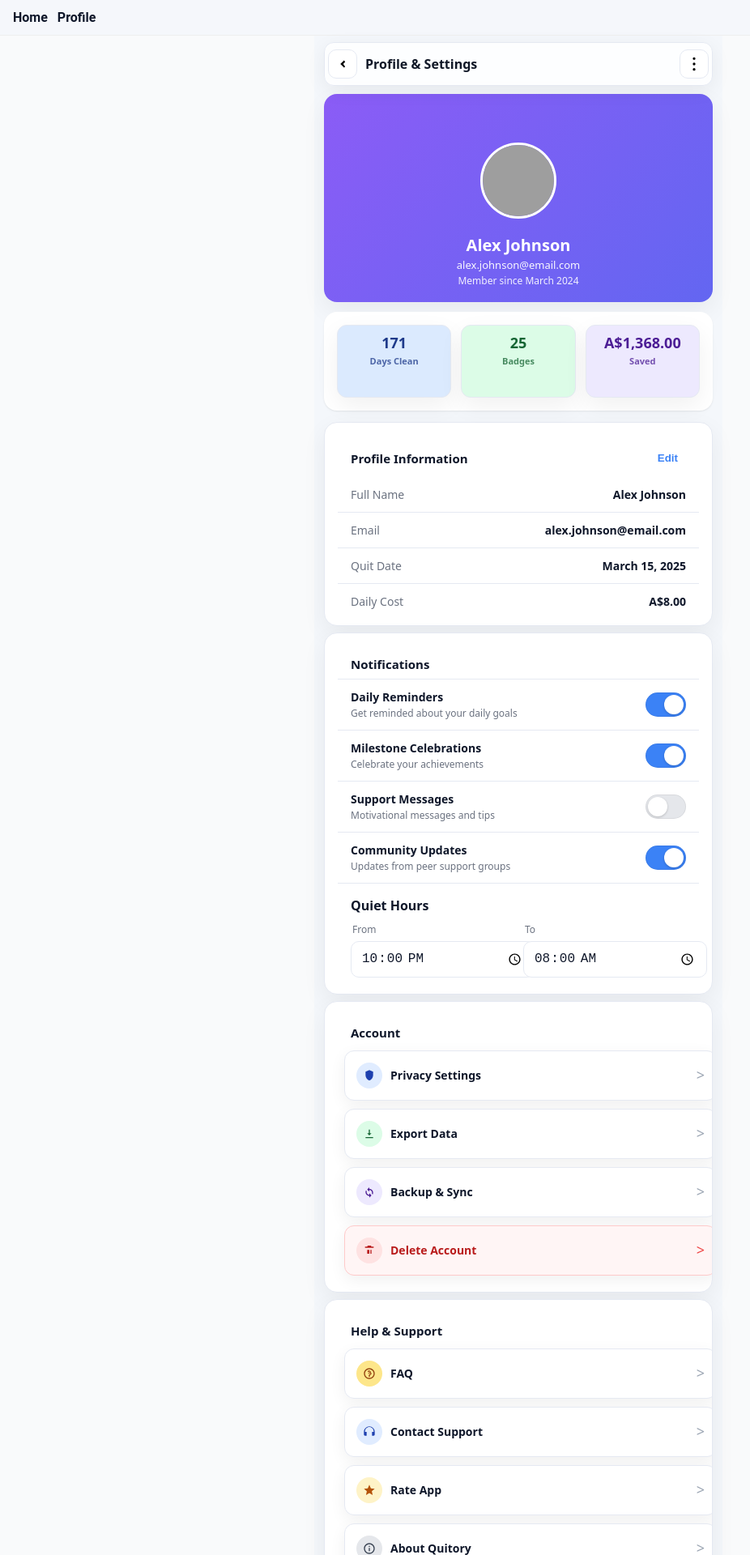
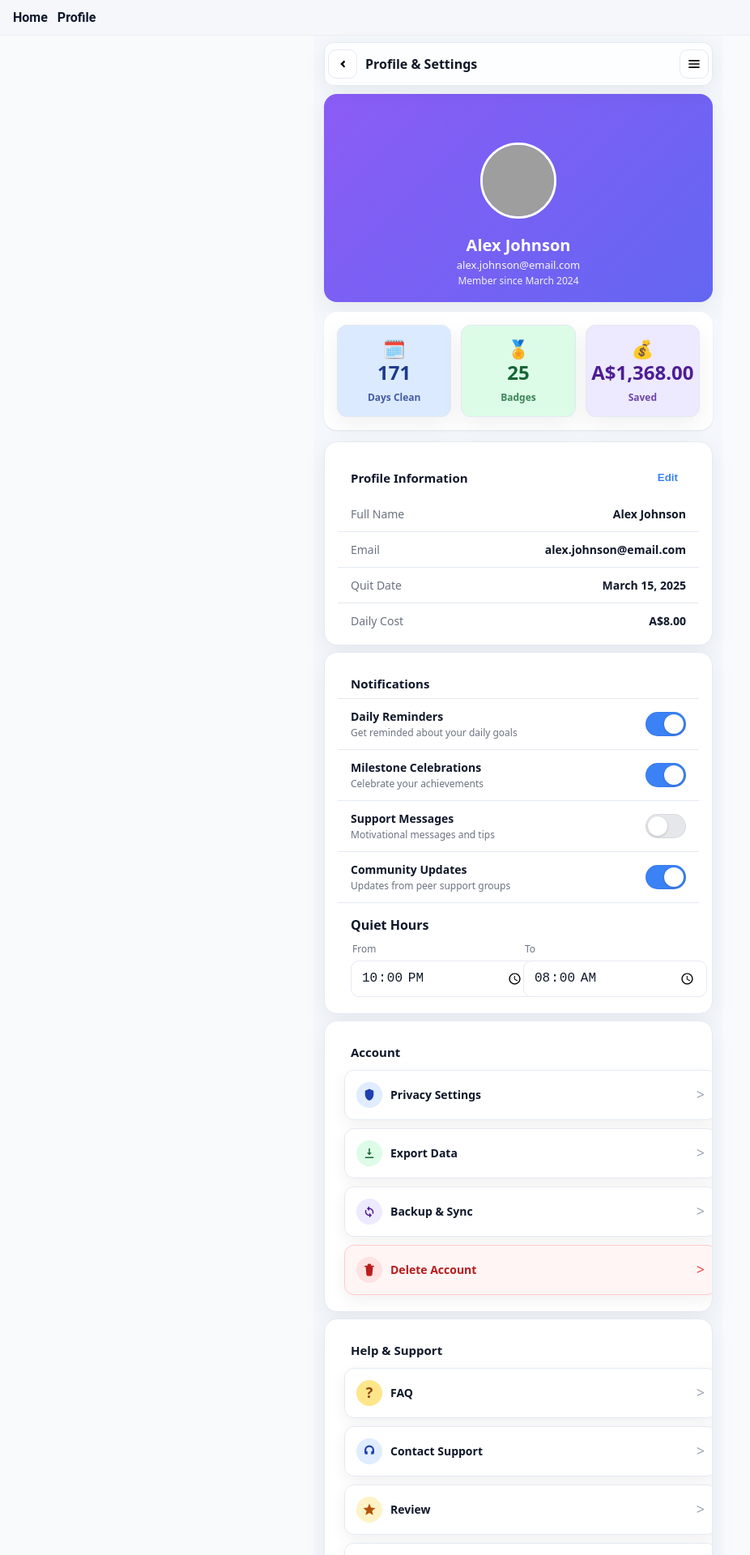
Before and after one commit to MinhQuan-Tran/FIT5120-Main-Frontend, a Vue app in the folder quitory/: page /profile in a window 1280 px wide. Shown: the top 1920 px of the page at 81% size, without its empty margins (0-926 px from the left). Built offline with nearby package versions, Linux system fonts and the light colour scheme; grey boxes are pictures that could not be loaded; the HTML template or start-up script is replaced by a standard one.

Commit message:
Staged commit

```diff
--- a/quitory/src/views/ProfileView.vue
+++ b/quitory/src/views/ProfileView.vue
@@ -20,9 +20,9 @@
           aria-label="Open menu"
           @click="toggleMenu"
         >
-          <!-- kebab (three dots) -->
+          <!-- three lines (hamburger) -->
           <svg viewBox="0 0 24 24" width="20" height="20" aria-hidden="true">
-            <path fill="currentColor" d="M12 6a2 2 0 110-4 2 2 0 010 4zm0 8a2 2 0 110-4 2 2 0 010 4zm0 8a2 2 0 110-4 2 2 0 010 4z"/>
+            <path fill="currentColor" d="M4 6h16v2H4zM4 11h16v2H4zM4 16h16v2H4z"/>
           </svg>
         </button>
 
@@ -32,9 +32,11 @@
           role="menu"
           @keydown.escape.stop.prevent="closeMenu"
         >
-          <li role="menuitem" tabindex="0" @click="onEditFromMenu" @keydown.enter="onEditFromMenu"> {{ editing ? 'Save' : 'Edit Profile' }} </li>
-          <li role="menuitem" tabindex="0" @click="onPrivacy" @keydown.enter="onPrivacy"> Privacy Settings </li>
-          <li role="menuitem" tabindex="0" @click="onAbout" @keydown.enter="onAbout"> About Quitory </li>
+          <li role="menuitem" tabindex="0" @click="onEditFromMenu" @keydown.enter="onEditFromMenu">
+            {{ editing ? 'Save' : 'Edit Profile' }}
+          </li>
+          <li role="menuitem" tabindex="0" @click="onPrivacy" @keydown.enter="onPrivacy">Privacy Settings</li>
+          <li role="menuitem" tabindex="0" @click="onAbout" @keydown.enter="onAbout">About Quitory</li>
         </ul>
       </div>
     </header>
@@ -50,14 +52,17 @@
     <!-- Stats Chips -->
     <section class="chips" aria-label="Progress stats">
       <div class="chip chip-blue" role="status" aria-live="polite">
+        <div class="chip-emoji" aria-hidden="true">&#128467&#65039</div>
         <div class="chip-value">{{ stats.daysClean }}</div>
         <div class="chip-label">Days Clean</div>
       </div>
       <div class="chip chip-green" role="status" aria-live="polite">
+        <div class="chip-emoji" aria-hidden="true">&#127941</div>
         <div class="chip-value">{{ stats.badges }}</div>
         <div class="chip-label">Badges</div>
       </div>
       <div class="chip chip-purple" role="status" aria-live="polite">
+        <div class="chip-emoji" aria-hidden="true">&#128176</div>
         <div class="chip-value">{{ currency(stats.saved) }}</div>
         <div class="chip-label">Saved</div>
       </div>
@@ -202,7 +207,7 @@
           <span class="left">
             <span class="icon-pill icon-blue" aria-hidden="true">
               <!-- shield -->
-              <svg viewBox="0 0 24 24" width="16" height="16" aria-hidden="true">
+              <svg viewBox="0 0 24 24" aria-hidden="true">
                 <path fill="currentColor" d="M12 2l7 3v6c0 5-3.4 9.4-7 10-3.6-.6-7-5-7-10V5l7-3z"/>
               </svg>
             </span>
@@ -215,7 +220,7 @@
           <span class="left">
             <span class="icon-pill icon-green" aria-hidden="true">
               <!-- download -->
-              <svg viewBox="0 0 24 24" width="16" height="16" aria-hidden="true">
+              <svg viewBox="0 0 24 24" aria-hidden="true">
                 <path fill="currentColor" d="M5 20h14v-2H5v2zM11 4h2v7h3l-4 4-4-4h3V4z"/>
               </svg>
             </span>
@@ -228,7 +233,7 @@
           <span class="left">
             <span class="icon-pill icon-purple" aria-hidden="true">
               <!-- sync -->
-              <svg viewBox="0 0 24 24" width="16" height="16" aria-hidden="true">
+              <svg viewBox="0 0 24 24" aria-hidden="true">
                 <path fill="currentColor" d="M12 6V3L8 7l4 4V8c2.8 0 5 2.2 5 5 0 .7-.1 1.3-.4 1.9l1.8 1.1C18.8 15 19 14 19 13c0-3.9-3.1-7-7-7zm-5 6c0-.7.1-1.3.4-1.9L5.6 9C5.2 10 5 11 5 12c0 3.9 3.1 7 7 7v3l4-4-4-4v3c-2.8 0-5-2.2-5-5z"/>
               </svg>
             </span>
@@ -240,9 +245,9 @@
         <li class="list-item danger-tile" role="button" tabindex="0" @click="onDelete" @keydown.enter="onDelete" @keydown.space.prevent="onDelete">
           <span class="left">
             <span class="icon-pill icon-red" aria-hidden="true">
-              <!-- trash -->
-              <svg viewBox="0 0 24 24" width="16" height="16" aria-hidden="true">
-                <path fill="currentColor" d="M9 3h6l1 2h4v2H4V5h4l1-2zm1 8h2v7h-2v-7zm4 0h2v7h-2v-7zM8 11h2v7H8v-7z"/>
+              <!-- trash solid, centered -->
+              <svg viewBox="0 0 24 24" aria-hidden="true">
+                <path fill="currentColor" d="M9 3.75A1.75 1.75 0 0 1 10.75 2h2.5A1.75 1.75 0 0 1 15 3.75V5h4a1 1 0 1 1 0 2h-1.06l-1.1 12.08A2.75 2.75 0 0 1 14.11 22H9.89a2.75 2.75 0 0 1-2.73-2.92L6.06 7H5a1 1 0 1 1 0-2h4V3.75Zm2 .25h2v1h-2V4Zm-3.92 3h9.84l-1.04 11.48a.75.75 0 0 1-.74.68H9.89a.75.75 0 0 1-.74-.68L7.08 7Z"/>
               </svg>
             </span>
             <span class="title">Delete Account</span>
@@ -259,13 +264,11 @@
       </header>
 
       <ul class="list">
+        <!-- FAQ (force "?" glyph so it renders properly) -->
         <li class="list-item" role="button" tabindex="0" @click="onFAQ" @keydown.enter="onFAQ" @keydown.space.prevent="onFAQ">
           <span class="left">
             <span class="icon-pill icon-orange" aria-hidden="true">
-              <!-- Question mark -->
-              <svg viewBox="0 0 24 24" width="16" height="16" aria-hidden="true">
-                <path fill="currentColor" d="M11 18h2v-2h-2v2zm1-16C6.5 2 2 6.5 2 12s4.5 10 10 10 10-4.5 10-10S17.5 2 12 2zm0 18c-4.4 0-8-3.6-8-8s3.6-8 8-8 8 3.6 8 8-3.6 8-8 8zm-1-4h2v-2h-2v2zm1-10c-1.7 0-3 1.3-3 3h2c0-.6.4-1 1-1s1 .4 1 1-.4 1-1 1c-1.1 0-2 .9-2 2h2c0-.6.4-1 1-1s1 .4 1 1-.4 1-1 1h-1v2h2v-1c1.1 0 2-.9 2-2s-.9-2-2-2c.6 0 1-.4 1-1s-.4-1-1-1z"/>
-              </svg>
+              <span class="glyph">?</span>
             </span>
             <span class="title">FAQ</span>
           </span>
@@ -275,9 +278,9 @@
         <li class="list-item" role="button" tabindex="0" @click="onContactSupport" @keydown.enter="onContactSupport" @keydown.space.prevent="onContactSupport">
           <span class="left">
             <span class="icon-pill icon-blue" aria-hidden="true">
-              <!-- Support icon -->
-              <svg viewBox="0 0 24 24" width="16" height="16" aria-hidden="true">
-                <path fill="currentColor" d="M12 2C6.5 2 2 6.5 2 12v5c0 1.1.9 2 2 2h3v-7H4v-1c0-4.4 3.6-8 8-8s8 3.6 8 8v1h-3v7h3c1.1 0 2-.9 2-2v-5c0-5.5-4.5-10-10-10z"/>
+              <!-- headset/support -->
+              <svg viewBox="0 0 24 24" aria-hidden="true">
+                <path fill="currentColor" d="M12 2a8 8 0 0 0-8 8v4a3 3 0 0 0 3 3h2v-5H7V10a5 5 0 0 1 10 0v2h-2v5h2a3 3 0 0 0 3-3v-4a8 8 0 0 0-8-8Z"/>
               </svg>
             </span>
             <span class="title">Contact Support</span>
@@ -288,12 +291,12 @@
         <li class="list-item" role="button" tabindex="0" @click="onRateApp" @keydown.enter="onRateApp" @keydown.space.prevent="onRateApp">
           <span class="left">
             <span class="icon-pill icon-gold" aria-hidden="true">
-              <!-- Star icon -->
-              <svg viewBox="0 0 24 24" width="16" height="16" aria-hidden="true">
-                <path fill="currentColor" d="M12 17.3l6.2 3.7-1.6-7 5.4-4.7-7.1-.6L12 2 9.1 8.7l-7.1.6 5.4 4.7-1.6 7z"/>
+              <!-- star -->
+              <svg viewBox="0 0 24 24" aria-hidden="true">
+                <path fill="currentColor" d="m12 17.3 6.2 3.7-1.6-7 5.4-4.7-7.1-.6L12 2 9.1 8.7l-7.1.6 5.4 4.7-1.6 7z"/>
               </svg>
             </span>
-            <span class="title">Rate App</span>
+            <span class="title">Review</span>
           </span>
           <span class="chevron" aria-hidden="true"></span>
         </li>
@@ -301,9 +304,9 @@
         <li class="list-item" role="button" tabindex="0" @click="onAbout" @keydown.enter="onAbout" @keydown.space.prevent="onAbout">
           <span class="left">
             <span class="icon-pill icon-grey" aria-hidden="true">
-              <!-- Info icon -->
-              <svg viewBox="0 0 24 24" width="16" height="16" aria-hidden="true">
-                <path fill="currentColor" d="M11 17h2v-6h-2v6zm0-8h2V7h-2v2zm1-7C6.5 2 2 6.5 2 12s4.5 10 10 10 10-4.5 10-10S17.5 2 12 2zm0 18c-4.4 0-8-3.6-8-8s3.6-8 8-8 8 3.6 8 8-3.6 8-8 8z"/>
+              <!-- info -->
+              <svg viewBox="0 0 24 24" aria-hidden="true">
+                <path fill="currentColor" d="M12 2a10 10 0 1 0 .001 20.001A10 10 0 0 0 12 2Zm1 15h-2v-6h2v6Zm0-8h-2V7h2v2Z"/>
               </svg>
             </span>
             <span class="title">About Quitory</span>
@@ -316,8 +319,6 @@
 </template>
 
 <script lang="ts">
-import { onMounted, onBeforeUnmount } from "vue";
-
 export default {
   name: "ProfileView",
   data() {
@@ -352,7 +353,8 @@ export default {
       menuOpen: false as boolean,
 
       // Platform polish
-      prefersReducedMotion: window.matchMedia?.("(prefers-reduced-motion: reduce)").matches ?? false,
+      prefersReducedMotion:
+        window.matchMedia?.("(prefers-reduced-motion: reduce)").matches ?? false,
       midnightTimer: 0 as any,
     };
   },
@@ -365,7 +367,6 @@ export default {
     } catch {}
   },
   mounted() {
-    // Click outside to close menu
     document.addEventListener("click", this.onDocClick, { capture: true });
   },
   beforeUnmount() {
@@ -417,16 +418,18 @@ export default {
 
     // App bar actions
     onBack() {
-      // If router present:
-      // this.$router?.back?.();
       history.length > 1 ? history.back() : (window.location.href = "/");
     },
     toggleMenu(e: MouseEvent) {
       e.stopPropagation();
       this.menuOpen = !this.menuOpen;
     },
-    closeMenu() { this.menuOpen = false; },
-    onDocClick() { if (this.menuOpen) this.closeMenu(); },
+    closeMenu() {
+      this.menuOpen = false;
+    },
+    onDocClick() {
+      if (this.menuOpen) this.closeMenu();
+    },
 
     // Account actions (stubbed)
     onPrivacy() { alert("Open Privacy Settings"); this.closeMenu(); },
@@ -516,7 +519,7 @@ export default {
   color: #111827;
 }
 
-/* Kebab menu */
+/* Menu */
 .menu-wrap { position: relative; justify-self: end; }
 .menu {
   position: absolute;
@@ -565,13 +568,14 @@ export default {
 /* Chips */
 .chips { display: grid; grid-template-columns: repeat(3, 1fr); gap: 12px; margin: 12px 0 14px; }
 .chip {
-  border-radius: 12px; text-align: center; padding: 12px 6px;
+  display: flex; flex-direction: column; align-items: center; justify-content: center; gap: 6px;
+  border-radius: 12px; text-align: center; padding: 14px 6px;
   box-shadow: 0 10px 30px rgba(2, 6, 23, 0.06); border: 1px solid #e5e9f2;
-  font-weight: 800;
-  min-height: 64px;
+  min-height: 84px; font-weight: 800;
 }
-.chip-value { font-size: 18px; line-height: 1; }
-.chip-label { font-size: 11px; font-weight: 600; opacity: .75; margin-top: 6px; }
+.chip-emoji { font-size: 22px; line-height: 1; margin-top: 2px; }
+.chip-value { font-size: 24px; line-height: 1.1; font-weight: 800; }
+.chip-label { font-size: 12px; font-weight: 700; opacity: .8; margin-top: 2px; }
 .chip-blue   { background: #dbeafe; color: #1e3a8a; }
 .chip-green  { background: #dcfce7; color: #166534; }
 .chip-purple { background: #ede9fe; color: #4c1d95; }
@@ -641,17 +645,9 @@ input {
 }
 
 /* Account list tiles */
-.list {
-  list-style: none;
-  margin: 4px 8px 12px;
-  padding: 0;
-  display: grid;
-  gap: 10px;
-}
+.list { list-style: none; margin: 4px 8px 12px; padding: 0; display: grid; gap: 10px; }
 .list-item {
-  display: flex;
-  justify-content: space-between;
-  align-items: center;
+  display: flex; justify-content: space-between; align-items: center;
   padding: 14px 14px;
   border-radius: 12px;
   border: 1px solid #e5e9f2;
@@ -665,12 +661,7 @@ input {
 .title { font-size: 14px; font-weight: 700; color: #0f172a; }
 
 /* Right chevron */
-.chevron {
-  flex: 0 0 auto;
-  width: 18px;
-  text-align: right;
-  color: #9aa4b2;
-}
+.chevron { flex: 0 0 auto; width: 18px; text-align: right; color: #9aa4b2; }
 .chevron::before { content: ">"; font-size: 18px; line-height: 1; }
 
 /* Icon pills */
@@ -679,6 +670,10 @@ input {
   display: grid; place-items: center;
   background: #eef2f7; color: #334155;
 }
+.icon-pill svg { width: 18px; height: 18px; display: block; }
+.icon-pill .glyph { font-weight: 900; font-size: 18px; line-height: 1; transform: translateY(-1px); } /* the "?" */
+
+/* Color variants */
 .icon-blue   { background: #e0ecff; color: #1e40af; }
 .icon-green  { background: #dcfce7; color: #166534; }
 .icon-purple { background: #ede9fe; color: #4c1d95; }
@@ -688,12 +683,8 @@ input {
 .icon-grey   { background: #e5e7eb; color: #374151; }
 
 /* Danger tile */
-.danger-tile {
-  border-color: #fecaca;
-  background: #fff5f5;
-  color: #b91c1c;
-}
-.danger-tile .title   { color: #b91c1c; }
+.danger-tile { border-color: #fecaca; background: #fff5f5; color: #b91c1c; }
+.danger-tile .title { color: #b91c1c; }
 .danger-tile .chevron { color: #ef4444; }
 
 /* Dark mode */
@@ -708,27 +699,20 @@ input {
   .label, .switch-text .subtitle { color: #9ca3af; }
   .value, .switch-text .title { color: #e5e7eb; }
   input, .quiet-time { background: #0f1622; border-color: #1f2937; color: #e5e7eb; }
+
   .chip { border-color: #1f2937; }
+  .chip-blue   { background: #1e3a8a22; color: #93c5fd; }
+  .chip-green  { background: #14532d22; color: #86efac; }
+  .chip-purple { background: #4c1d9522; color: #c4b5fd; }
 
-  .list-item {
-    background: #111827;
-    border-color: #1f2937;
-    box-shadow: 0 6px 20px rgba(0,0,0,0.4);
-  }
+  .list-item { background: #111827; border-color: #1f2937; box-shadow: 0 6px 20px rgba(0,0,0,0.4); }
   .title { color: #e5e7eb; }
   .chevron { color: #9ca3af; }
-  .danger-tile {
-    background: #2a1111;
-    border-color: #5b1a1a;
-    color: #fca5a5;
-  }
+  .danger-tile { background: #2a1111; border-color: #5b1a1a; color: #fca5a5; }
   .danger-tile .title { color: #fca5a5; }
   .danger-tile .chevron { color: #f87171; }
 }
 
-/* Reduced motion: tame transitions for accessibility */
-.reduce-motion * {
-  transition: none !important;
-  animation: none !important;
-}
+/* Reduced motion */
+.reduce-motion * { transition: none !important; animation: none !important; }
 </style>
```
